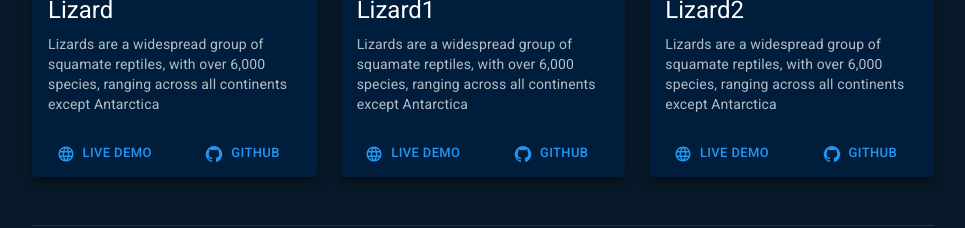
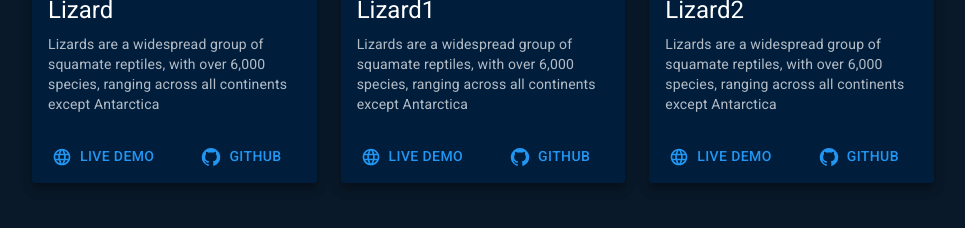
Before and after one commit to RyanBeGell/portfolio-site, a Next.js app: page / in a window 1280 px wide. Shown: the part 2360-2588 px from the top of the page, without its empty margins (298-1263 px from the left). Built offline with nearby package versions, Linux system fonts and the light colour scheme; a web font is replaced by a local one.

Commit message:
formatting change for consistency

```diff
--- a/src/components/portfolio/Projects/ProjectCard/ProjectCard.tsx
+++ b/src/components/portfolio/Projects/ProjectCard/ProjectCard.tsx
@@ -1,30 +1,32 @@
-import styles from './ProjectCard.module.css';
 import GitHubIcon from '@mui/icons-material/GitHub';
 import LanguageIcon from '@mui/icons-material/Language';
-import { Button, CardActionArea, CardActions, Grid} from '@mui/material';
+import { Button, CardActionArea, CardActions, Grid } from '@mui/material';
 import Card from '@mui/material/Card';
 import CardContent from '@mui/material/CardContent';
 import CardMedia from '@mui/material/CardMedia';
 import Typography from '@mui/material/Typography';
 import { useTheme } from '@mui/material/styles';
+import styles from './ProjectCard.module.css';
 
-export interface Props{
-    title?: string, //temporarily optional
-    body?: string, //temporarily optional
-    image?: string, //temporarily optional
-    handleOpen : () => void; //method to close modal which provides more information about the card
+export interface Props {
+  title?: string; //temporarily optional
+  body?: string; //temporarily optional
+  image?: string; //temporarily optional
+  handleOpen: () => void; //method to close modal which provides more information about the card
 }
 
-/*
-  This component is to be used within an MUI image list, each ProjectCard is an ImageListItem.
-*/
-export default function ProjectCard(props:Props) {
+export default function ProjectCard(props: Props) {
   const theme = useTheme();
 
   return (
-    <Grid item  xs={12} sm={6} md={6} lg={4}>
+    <Grid item xs={12} sm={6} md={4} lg={4}>
       <Card raised id={styles.card}>
-      <CardActionArea  onClick={props.handleOpen} sx={{color: theme.palette.mode === 'dark' ? 'primary.main' : undefined}}>
+        <CardActionArea
+          onClick={props.handleOpen}
+          sx={{
+            color: theme.palette.mode === 'dark' ? 'primary.main' : undefined,
+          }}
+        >
           <CardMedia
             component="img"
             height="140"
@@ -32,7 +34,12 @@ export default function ProjectCard(props:Props) {
             alt="green iguana"
           />
           <CardContent>
-          <Typography gutterBottom variant="h5" component="div" color="text.primary">
+            <Typography
+              gutterBottom
+              variant="h5"
+              component="div"
+              color="text.primary"
+            >
               {props.title}
             </Typography>
             <Typography variant="body2" color="text.secondary">
@@ -40,12 +47,20 @@ export default function ProjectCard(props:Props) {
             </Typography>
           </CardContent>
         </CardActionArea>
-      <CardActions>
-        <Button size="small" startIcon={<LanguageIcon/>} sx={{flex: 1}}>
-          LIVE DEMO
+        <CardActions sx={{ alignItems: 'center' }}>
+          <Button
+            startIcon={<LanguageIcon />}
+            sx={{
+              flex: 1,
+              display: 'flex',
+              alignItems: 'center',
+              alignText: 'center',
+            }}
+          >
+            {'LIVE DEMO'}
           </Button>
-        <Button size="small" startIcon={<GitHubIcon/>} sx={{flex: 1}}>
-          GITHUB
+          <Button startIcon={<GitHubIcon />} sx={{ flex: 1 }}>
+            {'GITHUB'}
           </Button>
         </CardActions>
       </Card>
```
Lines whose indentation alone changed are shown as unchanged.
